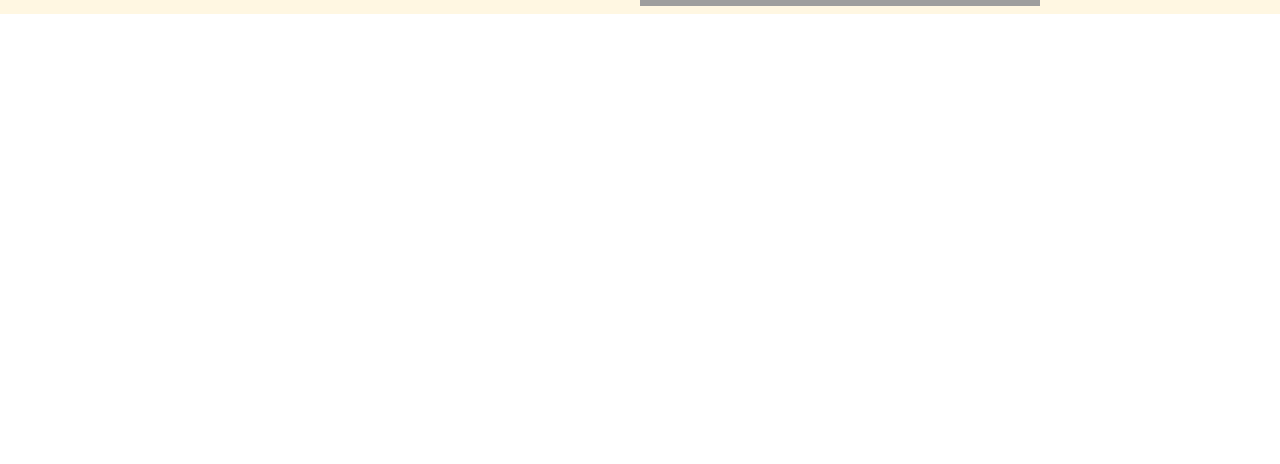
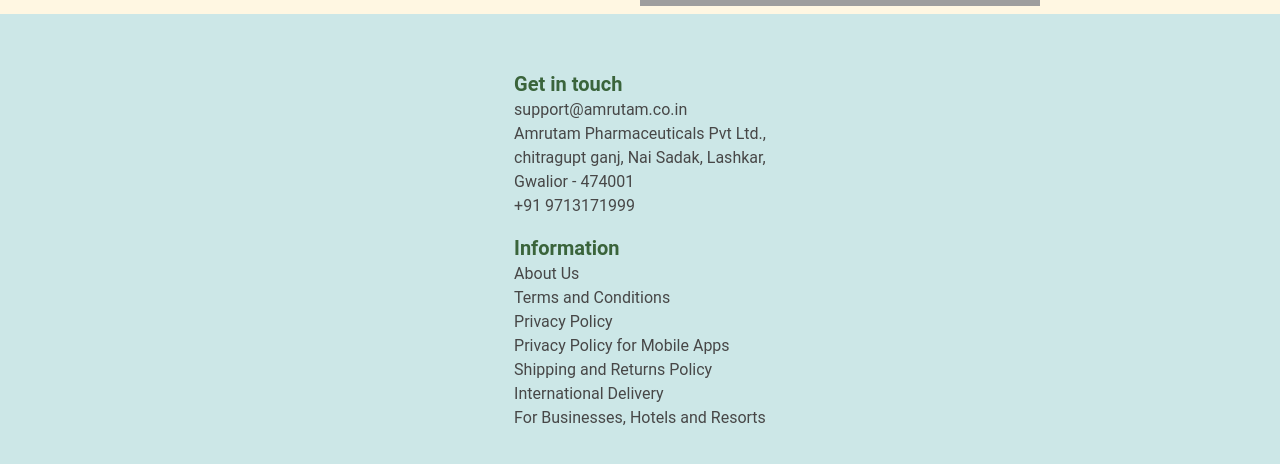
Before and after one commit to svivek19/Amrutam-Pharmaceutical, a React (Vite) app: page / in a window 1280 px wide. Shown: the part 4460-4924 px from the top of the page. Before the commit the page ends 4554 px from the top, so only its background shows below. Built offline with nearby package versions, Linux system fonts and the light colour scheme; grey boxes are pictures that could not be loaded.

Commit message:
footer processing

```diff
--- a/src/App.jsx
+++ b/src/App.jsx
@@ -3,13 +3,14 @@
 import ValidCustomers from "./components/Customers/ValidCustomers";
 import DownloadApp from "./components/DownloadApp/DownloadApp";
 import Experts from "./components/Experts/Experts";
+import Footer from "./components/Footer/Footer";
 import Harmony from "./components/Harmony/Harmony";
 import Magic from "./components/Magic/Magic";
 import Approach from "./components/approach/Approach";
 
 function App() {
   return (
-    <div className="mb-20 ">
+    <div>
       <Banner />
       <Magic />
       <Consultations />
@@ -18,6 +19,7 @@
       <ValidCustomers />
       <Experts />
       <DownloadApp />
+      <Footer />
     </div>
   );
 }
--- /dev/null
+++ b/src/components/Footer/Footer.jsx
@@ -0,0 +1,30 @@
+import React from "react";
+
+const Footer = () => {
+  return (
+    <div className="bg-[#cce7e7] grid place-content-center space-y-4 py-14">
+      <div>
+        <h1 className="text-[#3A643B] font-semibold text-xl">Get in touch</h1>
+        <p className="text-[#474747]">support@amrutam.co.in</p>
+        <p className="text-[#474747]">Amrutam Pharmaceuticals Pvt Ltd.,</p>
+        <p className="text-[#474747]">chitragupt ganj, Nai Sadak, Lashkar, </p>
+        <p className="text-[#474747]"> Gwalior - 474001 </p>
+        <p className="text-[#474747]"> +91 9713171999</p>
+      </div>
+      <div>
+        <h1 className="text-[#3A643B] font-semibold text-xl">Information</h1>
+        <ul className="text-[#474747]">
+          <li>About Us</li>
+          <li>Terms and Conditions</li>
+          <li>Privacy Policy</li>
+          <li>Privacy Policy for Mobile Apps</li>
+          <li>Shipping and Returns Policy</li>
+          <li>International Delivery</li>
+          <li>For Businesses, Hotels and Resorts</li>
+        </ul>
+      </div>
+    </div>
+  );
+};
+
+export default Footer;
```
